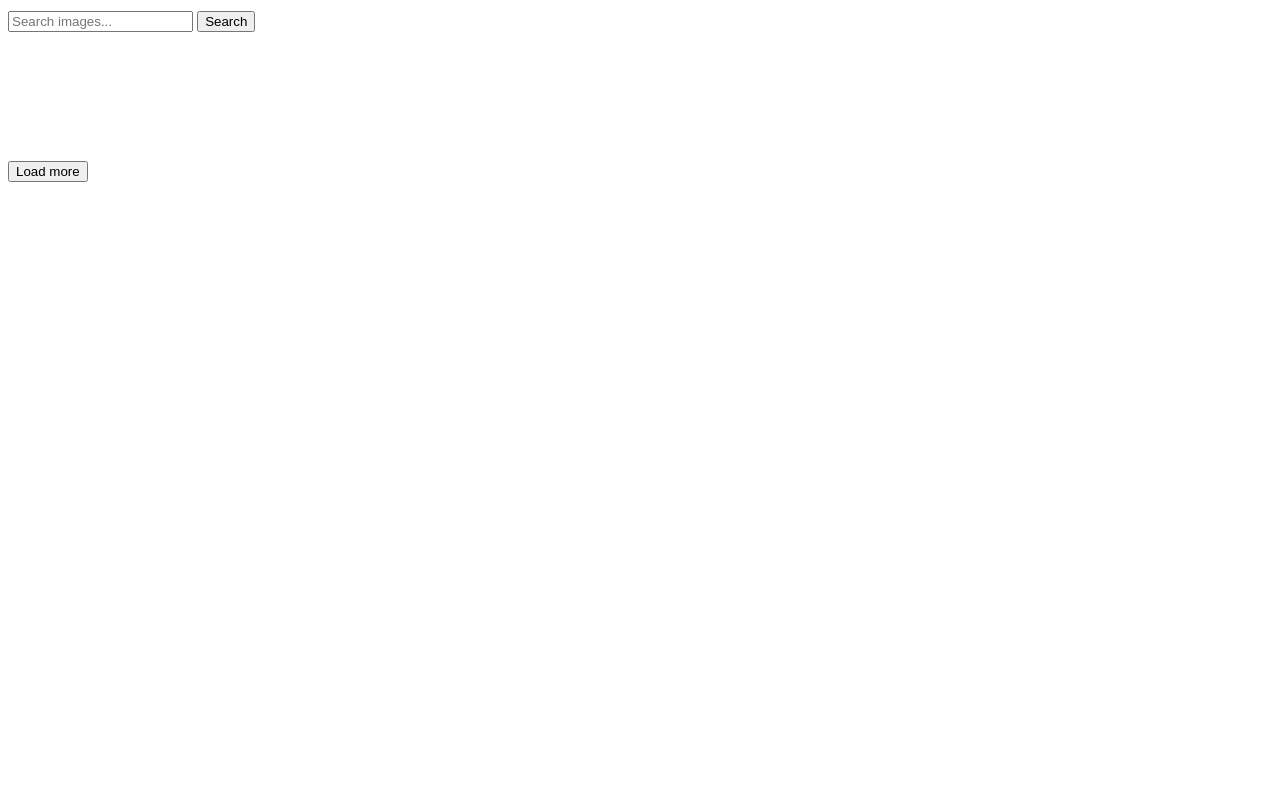
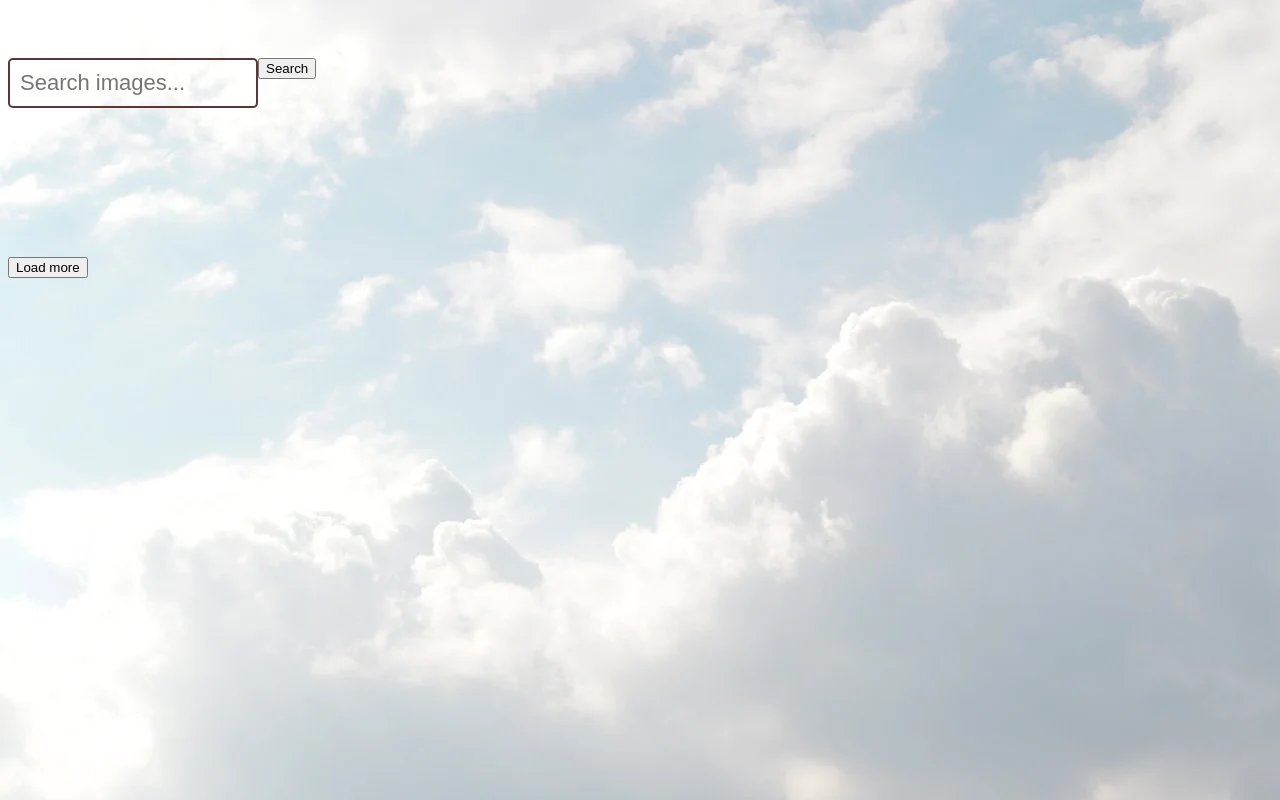
Before and after one commit to LilyNov/goit-js-hw-13-image-finder, a website built with webpack: page src/index.html in a window 1280 px wide. Built offline with nearby package versions, Linux system fonts and the light colour scheme.

Commit message:
add styles for input

```diff
--- a/src/css/common.css
+++ b/src/css/common.css
@@ -16,6 +16,9 @@ body {
   font-family: "Open Sans", -apple-system, BlinkMacSystemFont, "Segoe UI",
     Roboto, Oxygen, Ubuntu, Cantarell, sans-serif;
   line-height: 1.5;
+  background-image: url("../img/light-1282314_1280.webp");
+  background-size: cover;
+
   color: #2a2a2a;
 }
 
@@ -74,11 +77,6 @@ img {
   margin-right: 6px;
 }
 
-/* .gallery-image {
-  object-fit: cover;
-  transition: transform var(--animation-duration) var(--timing-function);
-} */
-
 .gallery-link {
   display: block;
   text-decoration: none;
@@ -88,3 +86,21 @@ img {
 .gallery-link:hover {
   cursor: zoom-in;
 }
+
+.search-form {
+  display: flex;
+  align-items: center;
+}
+.search-form.input {
+  display: block;
+  width: 250px;
+  height: 50px;
+
+  padding: 10px;
+  margin-top: 50px;
+  margin-bottom: 20px;
+  font-size: 22px;
+  border: 2px solid rgb(92, 55, 55);
+  border-radius: 5px;
+  background: transparent;
+}
--- a/src/index.html
+++ b/src/index.html
@@ -9,7 +9,7 @@
 <body>
 
 	<form class="search-form" id="search-form">
-		<input class="search-form" type="text" name="query" autocomplete="off" placeholder="Search images..." />
+		<input class="search-form input" type="text" name="query" autocomplete="off" placeholder="Search images..." />
 		<button type="submit" class="js-btn">Search</button>
 	</form>
 	<ul class="gallery">
```
Also changed, not shown: src/img/cat.jpg (deleted), src/img/cat.webp (deleted), src/img/christmas-2908901_1280.webp (added), src/img/desk-1081708_1280.jpg (added), src/img/light-1282314_1280.webp (added).
